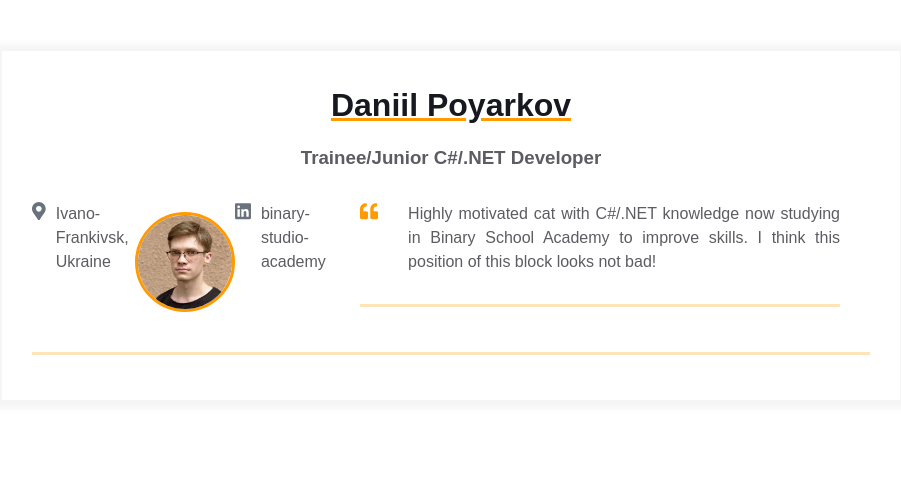
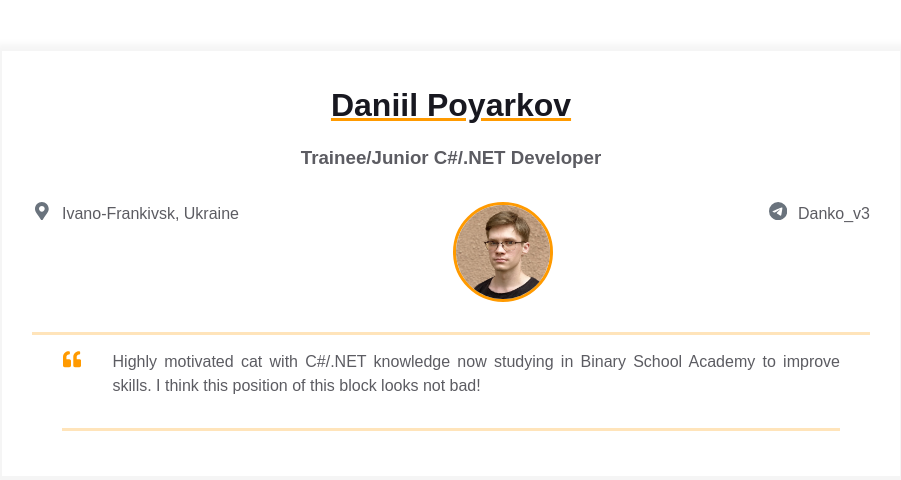
Before and after one commit to DaniilPoiarkov/homepageOLD, a plain HTML site: page index.html in a window 1280 px wide. Shown: the whole page, without its empty margins (189-1090 px from the left). Drawn offline with Linux system fonts and the light colour scheme.

Commit message:
feature_body_position_fix

```diff
--- a/index.html
+++ b/index.html
@@ -33,16 +33,16 @@
                 </div>
 
                 <div class="contact-info__block">
-                    <a href="https://ua.linkedin.com/company/binary-studio_241166" rel="author" class="contact-info__item">
+                    <a href="https://t.me/Danko_v3" rel="author" class="contact-info__item">
                         <div class="contact-info__item-icon-wrapper">
-                          <svg class="contact-info__item-icon" xmlns="http://www.w3.org/2000/svg" viewBox="0 0 448 512">
-                            <path
-                              d="M416 32H31.9C14.3 32 0 46.5 0 64.3v383.4C0 465.5 14.3 480 31.9 480H416c17.6 0 32-14.5 32-32.3V64.3c0-17.8-14.4-32.3-32-32.3zM135.4 416H69V202.2h66.5V416zm-33.2-243c-21.3 0-38.5-17.3-38.5-38.5S80.9 96 102.2 96c21.2 0 38.5 17.3 38.5 38.5 0 21.3-17.2 38.5-38.5 38.5zm282.1 243h-66.4V312c0-24.8-.5-56.7-34.5-56.7-34.6 0-39.9 27-39.9 54.9V416h-66.4V202.2h63.7v29.2h.9c8.9-16.8 30.6-34.5 62.9-34.5 67.2 0 79.7 44.3 79.7 101.9V416z">
-                            </path>
+                            <svg class="contact-info__item-icon" xmlns="http://www.w3.org/2000/svg" viewBox="0 0 16 16">
+                                <path d="M16 8A8 8 0 1 1 0 8a8 8 0 0 1 16 0zM8.287 5.906c-.778.324-2.334.994-4.666 2.01-.378.15-.577.298-.595.442-.03.243.275.339.69.47l.175.055c.408.133.958.288 1.243.294.26.006.549-.1.868-.32 2.179-1.471 3.304-2.214 3.374-2.23.05-.012.12-.026.166.016.047.041.042.12.037.141-.03.129-1.227 1.241-1.846 1.817-.193.18-.33.307-.358.336a8.154 8.154 0 0 1-.188.186c-.38.366-.664.64.015 1.088.327.216.589.393.85.571.284.194.568.387.936.629.093.06.183.125.27.187.331.236.63.448.997.414.214-.02.435-.22.547-.82.265-1.417.786-4.486.906-5.751a1.426 1.426 0 0 0-.013-.315.337.337 0 0 0-.114-.217.526.526 0 0 0-.31-.093c-.3.005-.763.166-2.984 1.09z"/>
                             </svg>
                         </div>
-                        <span>binary-studio-academy</span>
+                        <span>Danko_v3</span>
                       </a>
+                </div>
+              </div>
             </div>
             <div class="container">
                 <div class="resume__block">
@@ -61,8 +61,6 @@
               </div>
           </div>
         </div>
-          </div>
-        </div>
       </main>
 
   </body>
```
Lines whose indentation alone changed are shown as unchanged.
